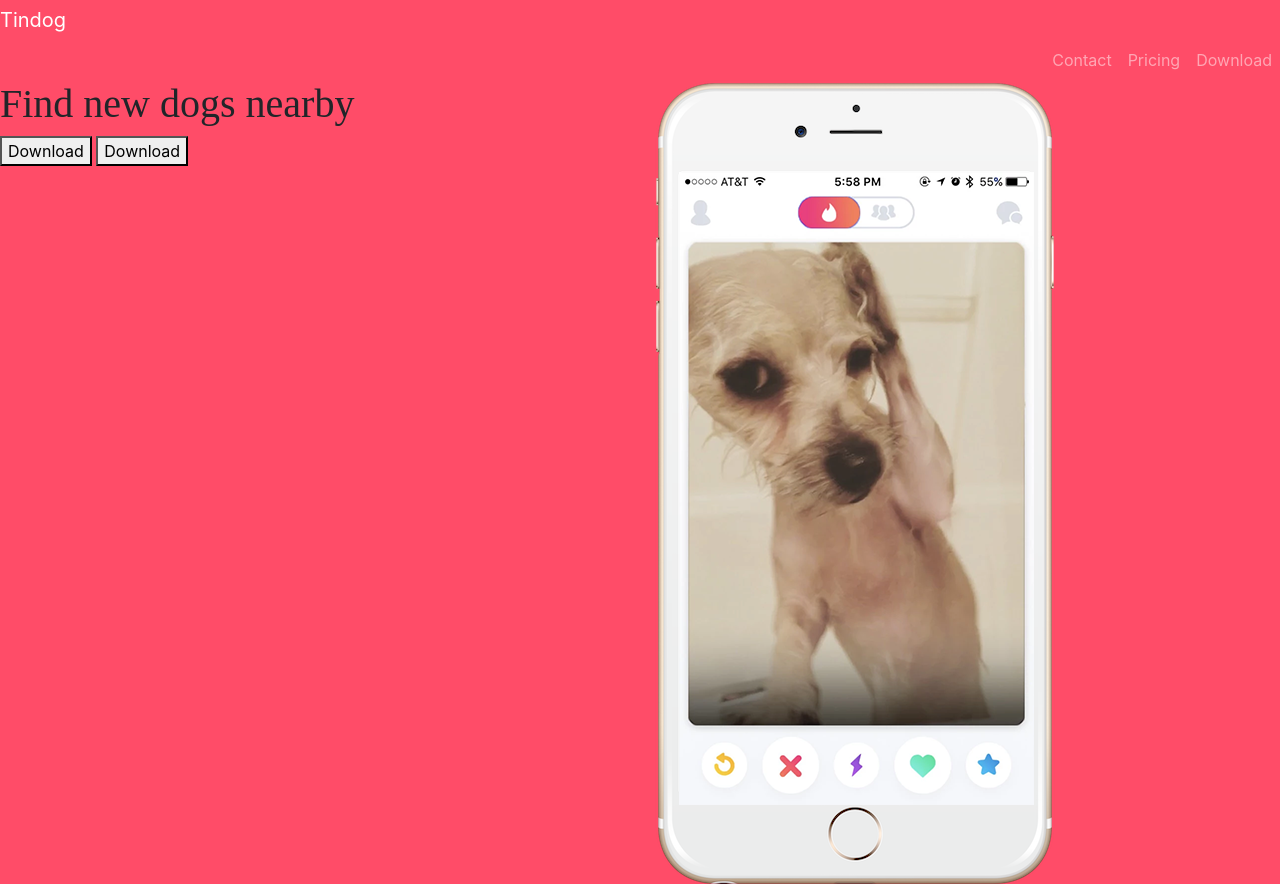
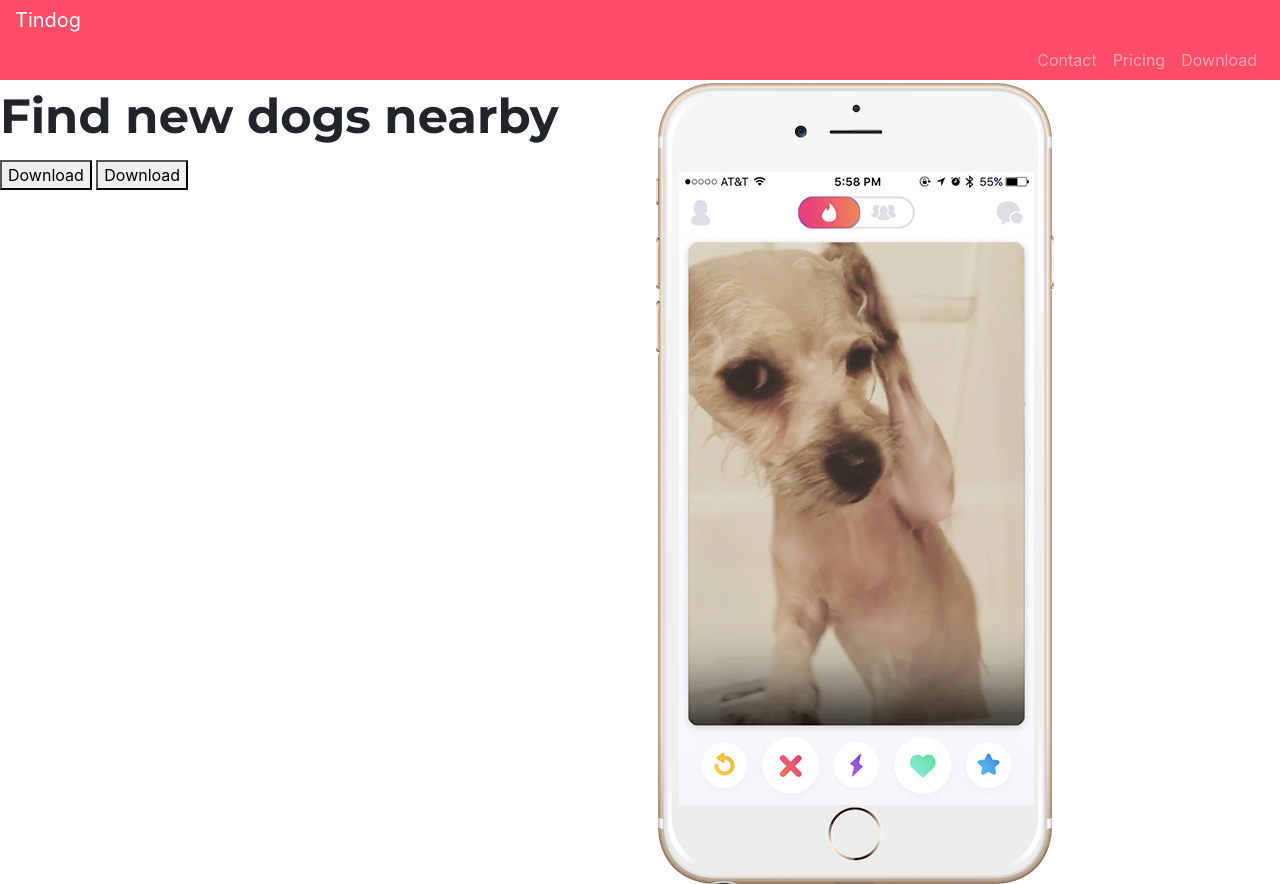
Before and after one commit to PNadiadhara/BootStrap-Tindog, a plain HTML site: page index.html in a window 1280 px wide. Shown: the top 884 px of the page. Drawn offline with nearby package versions, Linux system fonts and the light colour scheme.

Commit message:
font update

```diff
--- a/css/styles.css
+++ b/css/styles.css
@@ -2,6 +2,9 @@
     background-color: #ff4c68;
 }
 
-h1{
-    font-family: "Montserrat-Black";
+h1 {
+    font-family: "Montserrat";
+    font-weight: 700;
+    font-size: 3rem;
+    line-height: 1.5;
 }
--- a/index.html
+++ b/index.html
@@ -6,7 +6,7 @@
     <title>TinDog</title>
     <link rel="stylesheet" href="https://stackpath.bootstrapcdn.com/bootstrap/4.3.1/css/bootstrap.min.css" integrity="sha384-ggOyR0iXCbMQv3Xipma34MD+dH/1fQ784/j6cY/iJTQUOhcWr7x9JvoRxT2MZw1T" crossorigin="anonymous">
     <link rel="stylesheet" href="css/styles.css">
-    <link href="https://fonts.googleapis.com/css2?family=Montserrat&family=Ubuntu&display=swap" rel="stylesheet">
+    <link href="https://fonts.googleapis.com/css2?family=Montserrat:ital,wght@0,100;0,200;0,300;0,400;0,500;0,600;0,700;0,800;0,900;1,100;1,200;1,300;1,400;1,500;1,600;1,700;1,800;1,900&family=Ubuntu:ital,wght@0,300;0,400;0,500;0,700;1,300;1,400;1,500;1,700&display=swap" rel="stylesheet">
 
 
     <script src="https://code.jquery.com/jquery-3.3.1.slim.min.js" integrity="sha384-q8i/X+965DzO0rT7abK41JStQIAqVgRVzpbzo5smXKp4YfRvH+8abtTE1Pi6jizo" crossorigin="anonymous"></script>
@@ -16,6 +16,7 @@
 
 <body>
     <section id="title">
+        <div class="container-fluid">
         <!-- Navbar -->
         <nav class=" navbar-expand-lg navbar-dark">
             <a class="navbar-brand" href="">Tindog</a>
@@ -36,6 +37,7 @@
                 </ul>
             </div>
         </nav>
+    </section>
 
 
         <!-- Title -->
```
